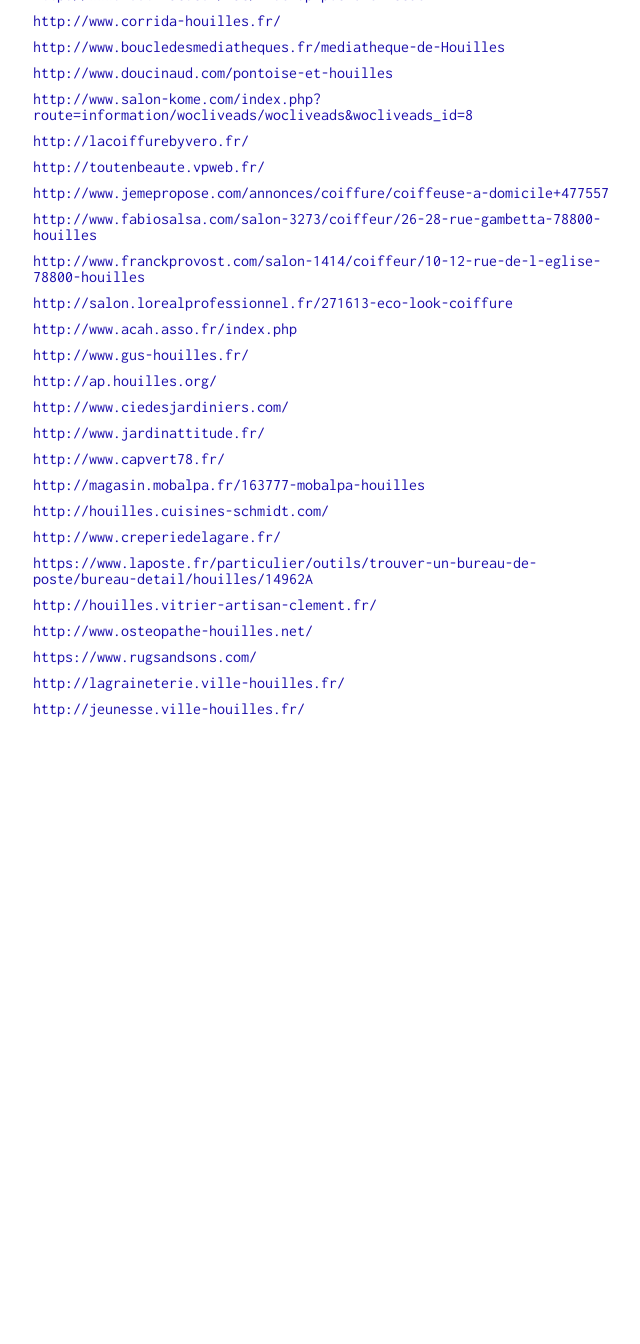
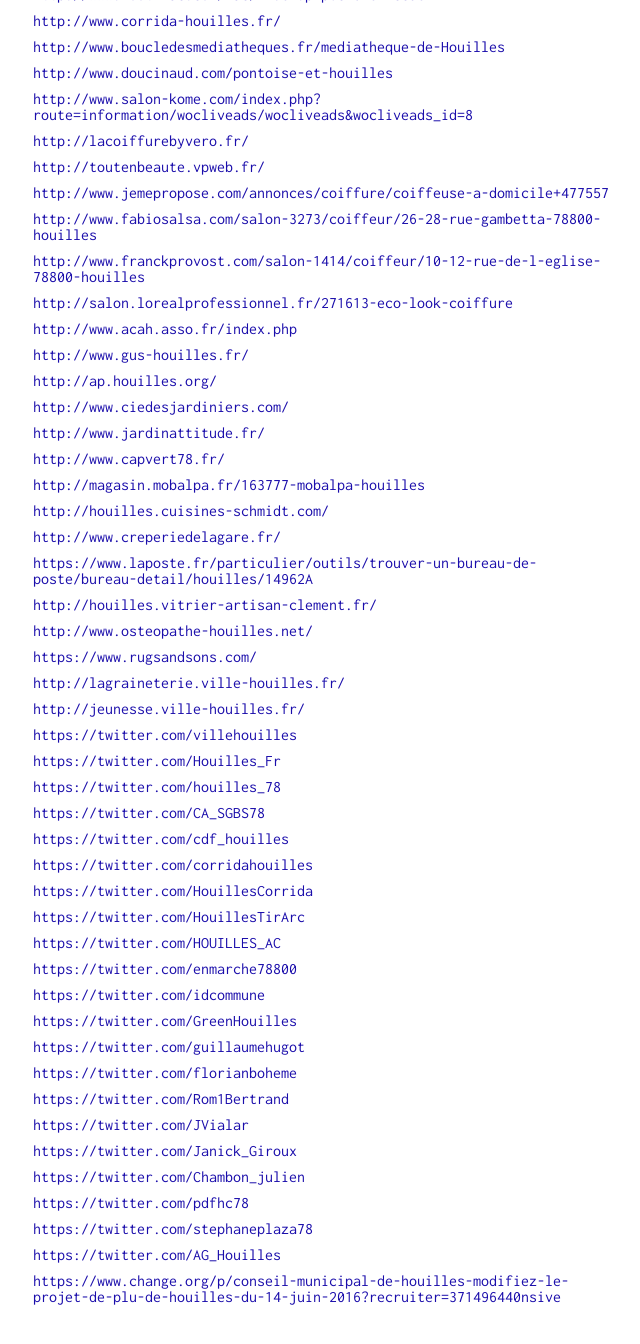
Before and after one commit to houilles/annuaire-sites-internet, a Jekyll site: the page built from index.html, in a window 1280 px wide and 1400 px high, scrolled down 1195 px. Shown: the top 1344 px of the window, without its empty margins (317-957 px from the left). Built offline with Jekyll 4.4.1, drawn with Linux system fonts in a browser that asks for light colours; before the commit the page ends 2007 px from its top, so only the background shows below that.

Commit message:
Update links.yml

```diff
--- a/_data/links.yml
+++ b/_data/links.yml
@@ -94,3 +94,36 @@
 #culture
 - url: http://lagraineterie.ville-houilles.fr/
 - url: http://jeunesse.ville-houilles.fr/
+
+#Twitter
+  #infos ville + bouce de seine
+- url: https://twitter.com/villehouilles
+- url: https://twitter.com/Houilles_Fr
+- url: https://twitter.com/houilles_78
+- url: https://twitter.com/CA_SGBS78
+  #comité des fêtes
+- url: https://twitter.com/cdf_houilles
+  #sport
+- url: https://twitter.com/corridahouilles
+- url: https://twitter.com/HouillesCorrida
+- url: https://twitter.com/HouillesTirArc
+- url: https://twitter.com/HOUILLES_AC
+  #politique
+- url: https://twitter.com/enmarche78800
+- url: https://twitter.com/idcommune
+- url: https://twitter.com/GreenHouilles
+  #personnalités Houilles
+- url: https://twitter.com/guillaumehugot
+- url: https://twitter.com/florianboheme
+- url: https://twitter.com/Rom1Bertrand
+- url: https://twitter.com/JVialar
+- url: https://twitter.com/Janick_Giroux
+- url: https://twitter.com/Chambon_julien
+  #religion
+- url: https://twitter.com/pdfhc78
+  #immobilier
+- url: https://twitter.com/stephaneplaza78
+- url: https://twitter.com/AG_Houilles
+
+#change.org
+- url: https://www.change.org/p/conseil-municipal-de-houilles-modifiez-le-projet-de-plu-de-houilles-du-14-juin-2016?recruiter=371496440nsive
```
